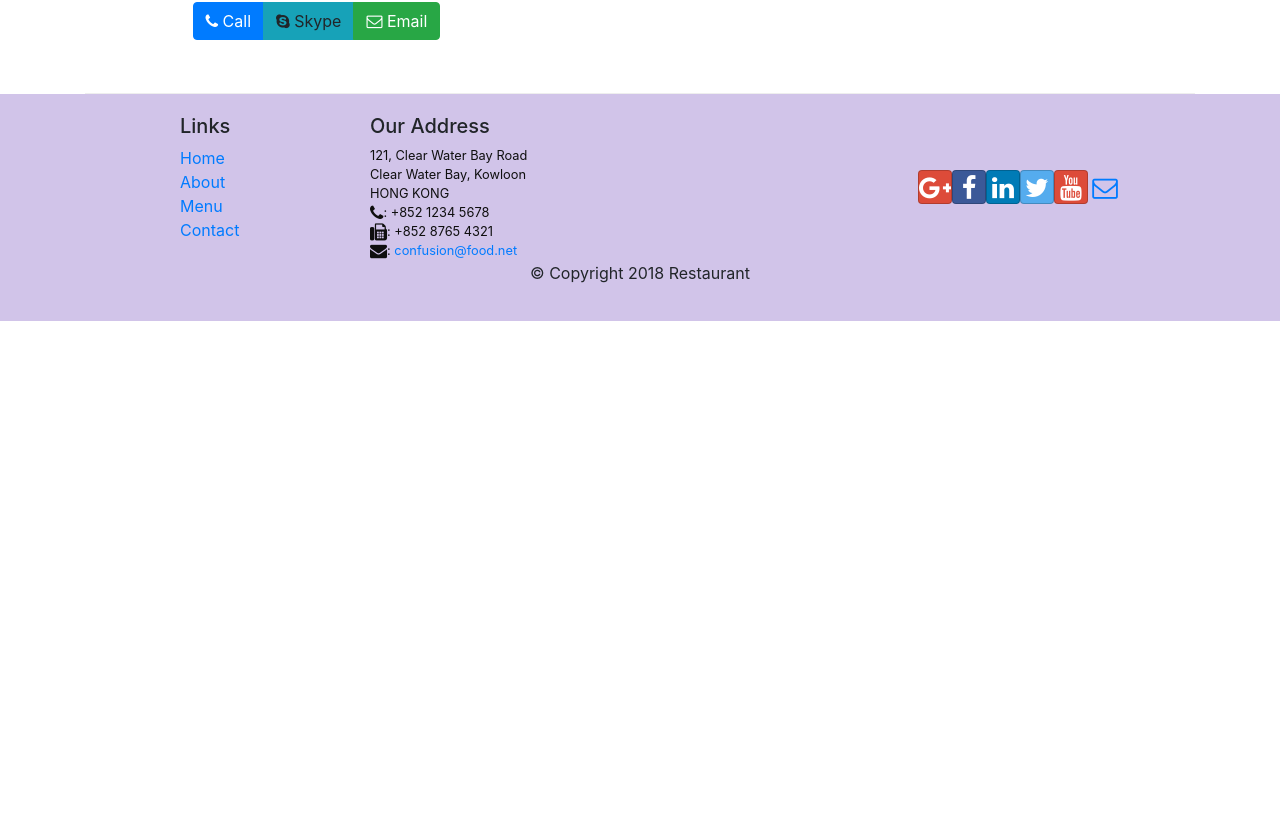
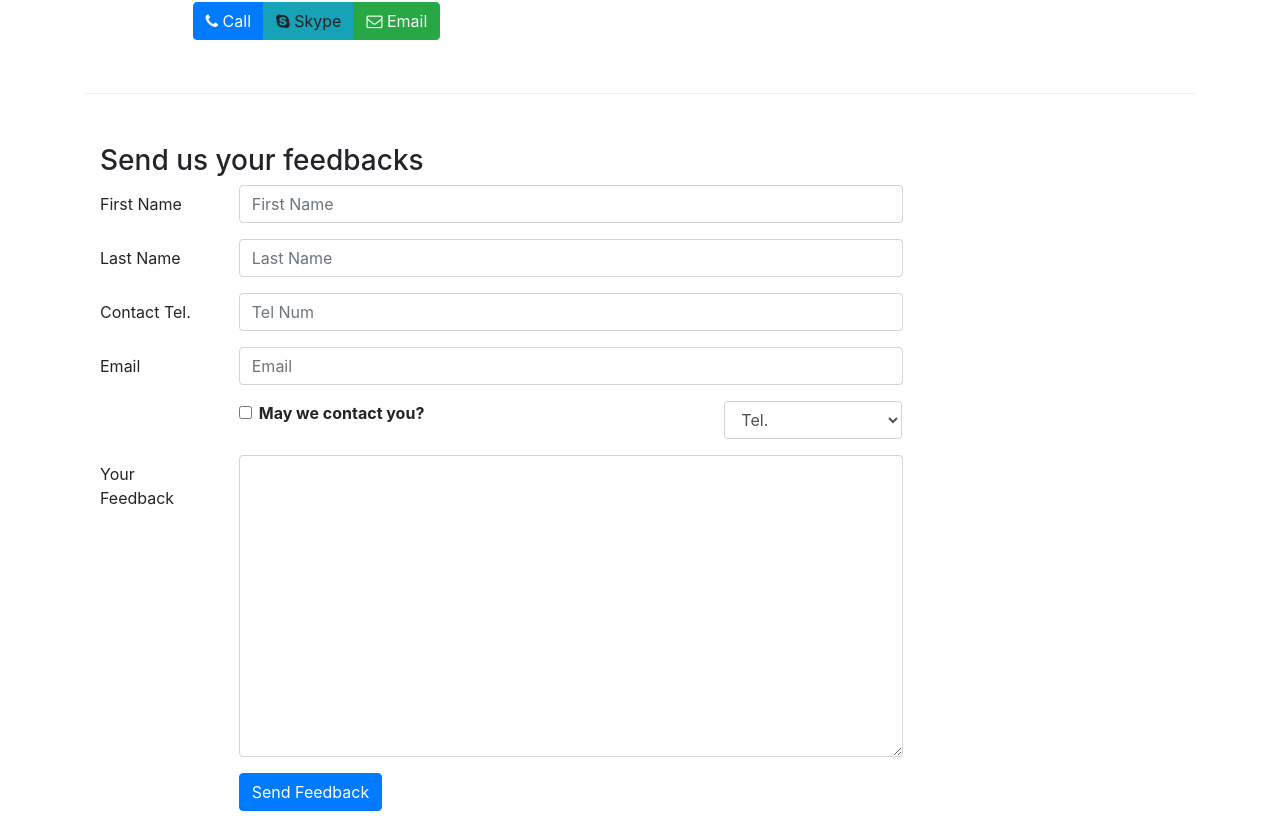
Before and after one commit to prakash19csu214/React-app, a React (Create React App) app: page /contactus in a window 1280 px wide. Shown: the part 624-1440 px from the top of the page. Before the commit the page ends 945 px from the top, so only its background shows below. Built offline with nearby package versions, Linux system fonts and the light colour scheme.

Commit message:
constrolled forms

```diff
--- /dev/null
+++ b/src/components/AboutComponent.js
@@ -0,0 +1,125 @@
+import React from "react";
+import {
+  Breadcrumb,
+  BreadcrumbItem,
+  Card,
+  CardBody,
+  CardHeader,
+  Media,
+} from "reactstrap";
+import { Link } from "react-router-dom";
+
+function RenderLeader({ leader }) {
+    return (
+      <div key={leader.id} className="col-12 mt-5">
+        <Media tag="li">
+          <Media left middle>
+            <Media object src={leader.image} alt={leader.name} width="150" height="150"/>
+          </Media>
+          <Media body className="ml-5">
+            <Media heading>{leader.name}</Media>
+            <h5>{leader.designation}</h5>
+            <p>{leader.description}</p>
+          </Media>
+        </Media>
+      </div>
+    );
+  }
+
+function About(props) {
+
+    const leaders = props.leaders.map(
+        (leader) => {
+            return(
+            <RenderLeader leader = {leader} />
+            );
+        }
+    );
+
+
+  return (
+    <div className="container">
+      <div className="row">
+        <Breadcrumb>
+          <BreadcrumbItem>
+            <Link to="/home">Home</Link>
+          </BreadcrumbItem>
+          <BreadcrumbItem active>About Us</BreadcrumbItem>
+        </Breadcrumb>
+        <div className="col-12">
+          <h3>About Us</h3>
+          <hr />
+        </div>
+      </div>
+      <div className="row row-content">
+        <div className="col-12 col-md-6">
+          <h2>Our History</h2>
+          <p>
+            Started in 2010, Ristorante con Fusion quickly established itself as
+            a culinary icon par excellence in Hong Kong. With its unique brand
+            of world fusion cuisine that can be found nowhere else, it enjoys
+            patronage from the A-list clientele in Hong Kong. Featuring four of
+            the best three-star Michelin chefs in the world, you never know what
+            will arrive on your plate the next time you visit us.
+          </p>
+          <p>
+            The restaurant traces its humble beginnings to{" "}
+            <em>The Frying Pan</em>, a successful chain started by our CEO, Mr.
+            Peter Pan, that featured for the first time the world's best
+            cuisines in a pan.
+          </p>
+        </div>
+        <div className="col-12 col-md-5">
+          <Card>
+            <CardHeader className="bg-primary text-white">
+              Facts At a Glance
+            </CardHeader>
+            <CardBody>
+              <dl className="row p-1">
+                <dt className="col-6">Started</dt>
+                <dd className="col-6">3 Feb. 2013</dd>
+                <dt className="col-6">Major Stake Holder</dt>
+                <dd className="col-6">HK Fine Foods Inc.</dd>
+                <dt className="col-6">Last Year's Turnover</dt>
+                <dd className="col-6">$1,250,375</dd>
+                <dt className="col-6">Employees</dt>
+                <dd className="col-6">40</dd>
+              </dl>
+            </CardBody>
+          </Card>
+        </div>
+        <div className="col-12">
+          <Card>
+            <CardBody className="bg-faded">
+              <blockquote className="blockquote">
+                <p className="mb-0">
+                  You better cut the pizza in four pieces because I'm not hungry
+                  enough to eat six.
+                </p>
+                <footer className="blockquote-footer">
+                  Yogi Berra,
+                  <cite title="Source Title">
+                    The Wit and Wisdom of Yogi Berra, P. Pepe, Diversion Books,
+                    2014
+                  </cite>
+                </footer>
+              </blockquote>
+            </CardBody>
+          </Card>
+        </div>
+      </div>
+      <div className="row row-content">
+        <div className="col-12">
+          <h2>Corporate Leadership</h2>
+        </div>
+        <div className="col-12">
+          <Media list>
+            {leaders}
+          </Media>
+        </div>
+      </div>
+    </div>
+  );
+}
+
+export default About;
--- a/src/components/ContactComponent.js
+++ b/src/components/ContactComponent.js
@@ -1,8 +1,44 @@
-import React from 'react';
-import { Breadcrumb, BreadcrumbItem } from 'reactstrap';
+import React , { Component } from 'react';
+import { Breadcrumb, BreadcrumbItem, Button, Form, FormGroup, Label, Input, Col } from 'reactstrap';
 import Link from 'react-router-dom/Link';
+class Contact extends Component{
 
-function Contact(props) {
+    constructor(props){
+        super(props);
+
+        this.state = {
+            firstname: '',
+            lastname: '',
+            telnum: '',
+            email: '',
+            agree: '',
+            contactType: 'Tel.',
+            message: ''
+        }
+        this.handleSubmit = this.handleSubmit.bind(this);
+        this.handleInputChange = this.handleInputChange.bind(this);
+
+    }
+
+
+    handleInputChange(event){
+        const target = event.target;
+        const value = target.type === 'checkbox' ? target.checked : target.value;
+        const name = target.name;
+
+        this.setState({
+            [name]: value
+        })
+
+    }
+
+    handleSubmit(event){
+        console.log("current state is : " + JSON.stringify(this.state));
+        alert("current state is : " + JSON.stringify(this.state));
+        event.preventDefault();
+    }
+
+    render(){
         return(
             <div className="container">
 
@@ -40,8 +76,93 @@
                         </div>
                     </div>
                 </div>
+                <div className='row row-content'>
+                    <div className='col-12'>
+                        <h3>Send us your feedbacks</h3>
+                    </div>
+                    <div className='col-12 col-md-9'>
+                        <Form onSubmit={this.handleSubmit}>
+                            <FormGroup row>
+                                <Label htmlFor="firstname" md={2}>First Name</Label>
+                                <Col md={10}>
+                                    <Input type="text" id="firstname" name="firstname"
+                                    placeholder="First Name"
+                                    value={this.state.firstname}
+                                    onChange={this.handleInputChange} />
+                                </Col>
+                            </FormGroup>
+                            <FormGroup row>
+                                <Label htmlFor="lastname" md={2}>Last Name</Label>
+                                <Col md={10}>
+                                    <Input type="text" id="lastname" name="lastname"
+                                    placeholder="Last Name"
+                                    value={this.state.lastname}
+                                    onChange={this.handleInputChange} />
+                                </Col>
+                            </FormGroup>
+                            <FormGroup row>
+                                <Label htmlFor="telnum" md={2}>Contact Tel.</Label>
+                                <Col md={10}>
+                                    <Input type="tel" id="telnum" name="telnum"
+                                    placeholder="Tel Num"
+                                    value={this.state.telnum}
+                                    onChange={this.handleInputChange} />
+                                </Col>
+                            </FormGroup>
+                            <FormGroup row>
+                                <Label htmlFor="email" md={2}>Email</Label>
+                                <Col md={10}>
+                                    <Input type="email" id="email" name="email"
+                                    placeholder="Email"
+                                    value={this.state.email}
+                                    onChange={this.handleInputChange} />
+                                </Col>
+                            </FormGroup>
+                            <FormGroup row>
+                                <Col md={{size: 6, offset: 2}}>
+                                    <FormGroup check>
+                                        <Label check>
+                                            <Input type="checkbox" name="agree"
+                                            checked={this.state.agree}
+                                            onChange={this.handleInputChange} />
+                                             {' '}
+                                            <strong>May we contact you?</strong>
+                                        </Label>
+                                    </FormGroup>
+                                </Col>
+                                <Col md={{size: 3, offset: 1}}>
+                                    <Input type="select" name="contactType"
+                                    value={this.state.contactType}
+                                    onChange={this.handleInputChange}
+                                    >
+                                        <option>Tel.</option>
+                                        <option>Email</option>
+                                    </Input>
+                                </Col>
+                            </FormGroup>
+                            <FormGroup row>
+                                <Label htmlFor="message" md={2}>Your Feedback</Label>
+                                <Col md={10}>
+                                    <Input type="textarea" id="message" name="message"
+                                    rows="12"
+                                    value={this.state.message}
+                                    onChange={this.handleInputChange} />
+                                 </Col>
+                            </FormGroup>
+                            <FormGroup row>
+                                <Col md={{size: 10, offset: 2}}>
+                                    <Button type="submit" color="primary">
+                                        Send Feedback
+                                    </Button>
+                                </Col>
+                            </FormGroup>
+                        </Form>
+                    </div>
+                </div>
             </div>
         );
     }
 
+}
+
 export default Contact;
--- a/src/components/MainComponents.js
+++ b/src/components/MainComponents.js
@@ -1,6 +1,7 @@
 import React, { Component } from 'react';
 import Home from './HomeComponent';
 import Menu from './MenuComponent';
+import About from './AboutComponent';
 import Contact from './ContactComponent';
 import '../App.css';
 import Header from './HeaderComponent';
@@ -41,6 +42,13 @@
       />
     )
   }
+
+  const AboutUs = () => {
+    return(
+      <About leaders={this.state.leaders} />
+    );
+  }
+
   return (
     <div>
       <Header />
@@ -50,6 +58,7 @@
         {/* exact used to prevent switch from confusion with other menu links */}
         <Route path="/menu/:dishId" component={DishWithId} />
         <Route exact path="/contactus" component={Contact} />
+        <Route exact path="/aboutus" component={AboutUs} />
         <Redirect to="/home" />
       </Switch>
       <Footer />
```
Lines whose indentation alone changed are shown as unchanged.
